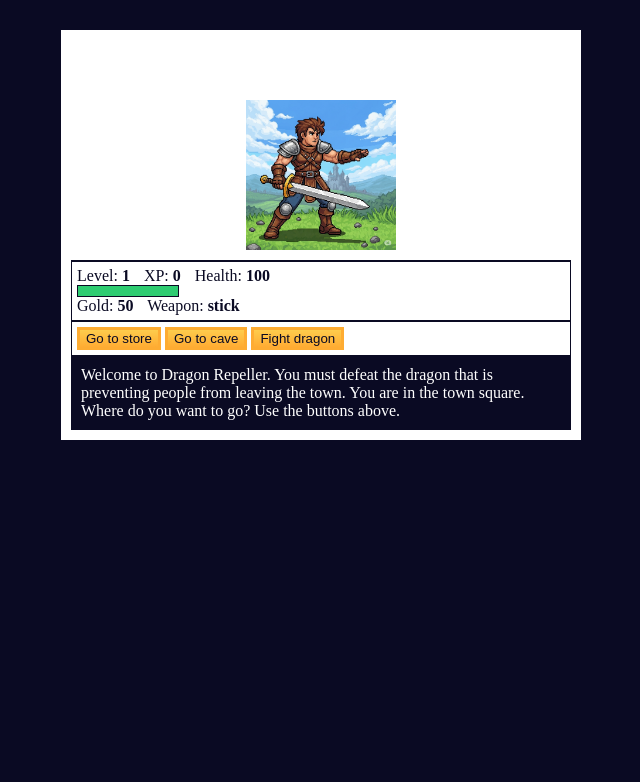
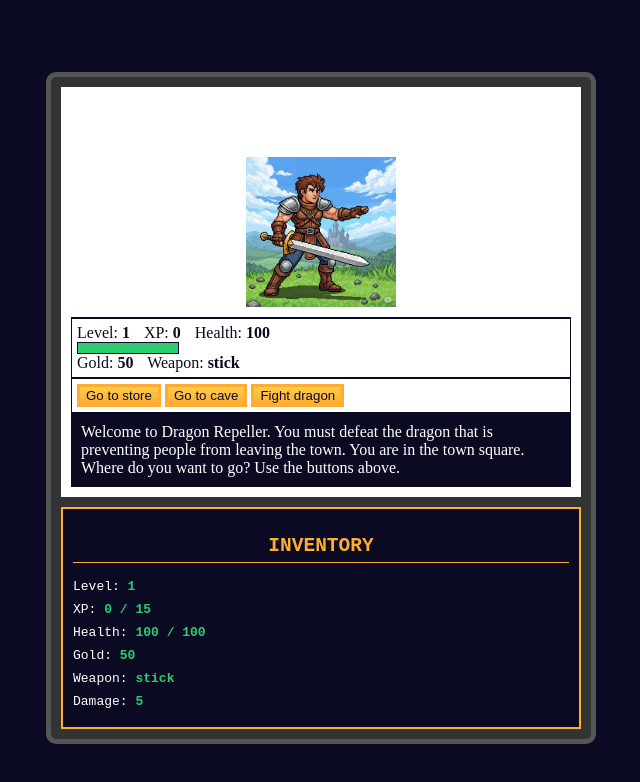
Before and after one commit to farrosfr/js-rpg, a plain HTML site: page index.html in a window 1280 px wide. Shown: the whole page, without its empty margins (319-959 px from the left). Drawn offline with Linux system fonts and the light colour scheme.

Commit message:
Enhance game UI with inventory screen and update styles for better layout

```diff
--- a/index.html
+++ b/index.html
@@ -5,6 +5,7 @@
     <link rel="stylesheet" href="./styles.css"> <title>RPG - Dragon Repeller</title>
   </head>
   <body>
+    <div id="game-container">
       <div id="game">
         <div id="visual">
           <img id="heroImage" src="./images/hero.png" alt="Hero">
@@ -36,6 +37,13 @@
           Welcome to Dragon Repeller. You must defeat the dragon that is preventing people from leaving the town. You are in the town square. Where do you want to go? Use the buttons above.
         </div>
       </div>
-    <script src="./script.js"></script>
+
+      <div id="inventoryScreen">
+        <h2>INVENTORY</h2>
+          <div id="inventoryContent">
+          </div>
+      </div>
+
+    </div> <script src="./script.js"></script>
   </body>
 </html>
--- a/script.js
+++ b/script.js
@@ -8,6 +8,7 @@ let fighting;
 let monsterHealth;
 let inventory = ["stick"];
 
+const inventoryContent = document.querySelector("#inventoryContent");
 // Deklarasikan variabel untuk #game container di atas
 const gameContainer = document.querySelector("#game");
 const button1 = document.querySelector('#button1');
@@ -111,6 +112,22 @@ button1.onclick = goStore;
 button2.onclick = goCave;
 button3.onclick = fightDragon;
 
+function updateInventoryScreen() {
+  // Ambil senjata yang sedang dipakai
+  let currentWeaponStats = weapons[currentWeapon];
+
+  // Kosongkan konten sebelumnya
+  inventoryContent.innerHTML = "";
+
+  // Buat konten baru
+  inventoryContent.innerHTML += `<p>Level: <strong>${level}</strong></p>`;
+  inventoryContent.innerHTML += `<p>XP: <strong>${xp} / ${xpToNextLevel}</strong></p>`;
+  inventoryContent.innerHTML += `<p>Health: <strong>${health} / 100</strong></p>`; // Asumsi maks 100
+  inventoryContent.innerHTML += `<p>Gold: <strong>${gold}</strong></p>`;
+  inventoryContent.innerHTML += `<p>Weapon: <strong>${currentWeaponStats.name}</strong></p>`;
+  inventoryContent.innerHTML += `<p>Damage: <strong>${currentWeaponStats.power}</strong></p>`;
+}
+
 function update(location) {
   monsterStats.style.display = "none";
   monsterImage.style.display = "none"; // 3. Sembunyikan monster saat pindah lokasi
@@ -121,6 +138,18 @@ function update(location) {
   button2.onclick = location["button functions"][1];
   button3.onclick = location["button functions"][2];
   text.innerHTML = location.text;
+
+  // --- TAMBAHKAN LOGIKA INI ---
+  if (location.name === "store") {
+    if (currentWeapon < weapons.length - 1) {
+      let nextWeapon = weapons[currentWeapon + 1];
+      button2.innerText = "Buy " + nextWeapon.name + " (30 gold)";
+    } else {
+      button2.innerText = "Sell weapon for 15 gold";
+      button2.onclick = sellWeapon;
+    }
+  }
+  // --- AKHIR DARI LOGIKA TAMBAHAN ---
 }
 
 function goTown() {
@@ -130,16 +159,16 @@ function goTown() {
 function goStore() {
   update(locations[1]);
   // Cek apakah pemain sudah punya senjata terkuat
-  if (currentWeapon < weapons.length - 1) {
-    // Ambil nama dan power senjata BERIKUTNYA
-    let nextWeapon = weapons[currentWeapon + 1];
-    button2.innerText = "Buy " + nextWeapon.name + " (30 gold)";
-    button2.onclick = buyWeapon; // Pastikan fungsinya benar
-  } else {
-    // Jika sudah punya yang terkuat
-    button2.innerText = "Sell weapon for 15 gold";
-    button2.onclick = sellWeapon;
-  }
+  // if (currentWeapon < weapons.length - 1) {
+  //   // Ambil nama dan power senjata BERIKUTNYA
+  //   let nextWeapon = weapons[currentWeapon + 1];
+  //   button2.innerText = "Buy " + nextWeapon.name + " (30 gold)";
+  //   button2.onclick = buyWeapon; // Pastikan fungsinya benar
+  // } else {
+  //   // Jika sudah punya yang terkuat
+  //   button2.innerText = "Sell weapon for 15 gold";
+  //   button2.onclick = sellWeapon;
+  // }
 }
 
 function goCave() {
@@ -156,6 +185,7 @@ function buyHealth() {
   } else {
     text.innerText = "You do not have enough gold to buy health.";
   }
+  updateInventoryScreen();
 }
 
 function buyWeapon() {
@@ -172,6 +202,7 @@ function buyWeapon() {
     } else {
       text.innerText = "You do not have enough gold to buy a weapon.";
     }
+    updateInventoryScreen();
   } else {
     text.innerText = "You already have the most powerful weapon!";
     button2.innerText = "Sell weapon for 15 gold";
@@ -277,6 +308,7 @@ function attack() {
   //playerHealthBar.style.width = health + "%";
   //monsterHealthBar.style.width = (monsterHealth / monsters[fighting].health * 100) + "%";
   updateHealthBars();
+  updateInventoryScreen();
 }
 
 function getMonsterAttackValue(level) {
@@ -316,6 +348,7 @@ function defeatMonster() {
   update(locations[4]);
 
   checkLevelUp(); // Panggil fungsi ini setiap kali mengalahkan monster
+  updateInventoryScreen();
 }
 
 function lose() {
@@ -342,6 +375,7 @@ function restart() {
   weaponText.innerText = weapons[0].name; // <-- Reset tampilan senjata
   goTown();
   updateHealthBars(); // Reset health bar
+  updateInventoryScreen();
 }
 
 function easterEgg() {
@@ -407,3 +441,5 @@ function updateHealthBars() {
     }
   }
 }
+
+updateInventoryScreen();
--- a/styles.css
+++ b/styles.css
@@ -1,5 +1,19 @@
 body {
   background-color: #0a0a23;
+  /* Tambahkan ini agar kontainer bisa di tengah */
+  display: flex;
+  justify-content: center;
+  align-items: center;
+  min-height: 100vh;
+}
+
+#game-container {
+  /* Atur ukuran total "konsol" game kita */
+  width: 520px;
+  border: 5px solid #555;
+  background-color: #333;
+  border-radius: 10px;
+  padding: 10px;
 }
 
 #text {
@@ -12,9 +26,36 @@ body {
   max-width: 500px;
   max-height: 400px;
   background-color: #ffffff;
+  color: #0a0a23; /* Pastikan ini sudah benar */
+  padding: 10px;
+  margin: 0;
+}
+
+/* --- STYLE UNTUK LAYAR INVENTARIS BARU --- */
+#inventoryScreen {
+  max-width: 500px;
+  background-color: #0a0a23;
   color: #ffffff;
-  margin: 30px auto 0px;
   padding: 10px;
+  /* margin: 30px auto 0px; */
+  margin-top: 10px; /* Jarak antara dua layar */
+  border: 2px solid #feac32;
+  font-family: monospace; /* Beri kesan retro */
+}
+
+#inventoryScreen h2 {
+  text-align: center;
+  color: #feac32;
+  border-bottom: 1px solid #feac32;
+  padding-bottom: 5px;
+}
+
+#inventoryContent p {
+  margin: 8px 0; /* Beri jarak antar baris */
+}
+
+#inventoryContent strong {
+  color: #2ecc71; /* Warna hijau untuk nilai status */
 }
 
 #controls,
```
Lines whose indentation alone changed are shown as unchanged.
